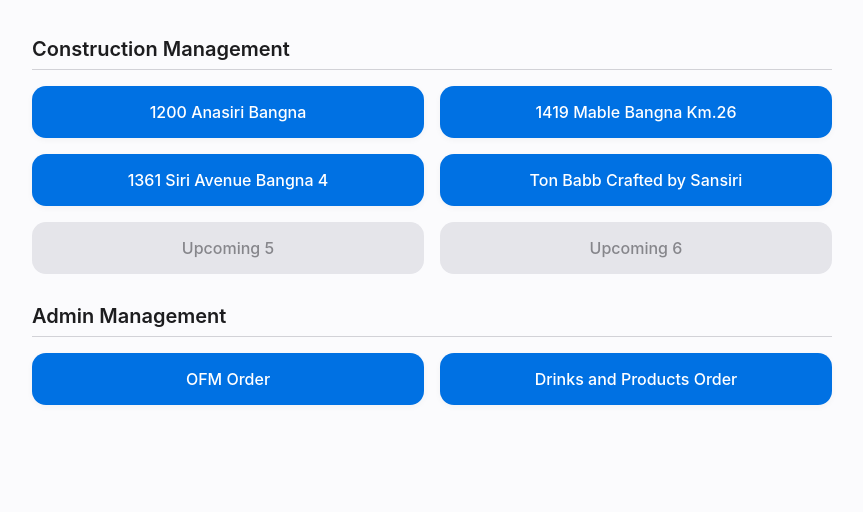
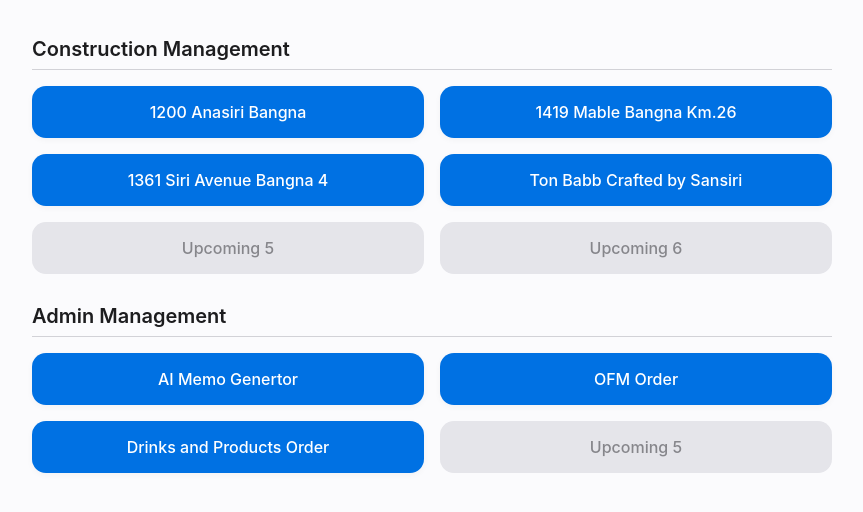
Before and after one commit to thaicivilengineer-alt/PL1.1_Team, a plain HTML site: page index.html in a window 1280 px wide. Shown: the part 184-696 px from the top of the page, without its empty margins (208-1071 px from the left). Drawn offline with Linux system fonts and the light colour scheme.

Commit message:
Fix HTML structure and update links

```diff
--- a/index.html
+++ b/index.html
@@ -132,9 +132,13 @@
         <div class="section-title">Admin Management</div>
         <div class="button-grid">
             <!-- OFM Order Link -->
+            <a href="https://script.google.com/macros/s/AKfycbxS1ZlFY0g_59Y5RZbhhyJC7tfuc3dGRqq9t0vWwy3E6vFNYLXVS8fQ1-Bb5Lkbtx-4/exec" class="btn btn-active" target="_blank">AI Memo Genertor</a>
+            <!-- OFM Order Link -->
             <a href="https://script.google.com/macros/s/AKfycbzF51SPH55NJDNmIbIiKZ25JEffB_VevMc-y2DYBtZb_Pzjv3t9V3hkvvzNp8Jr3IUV/exec" class="btn btn-active" target="_blank">OFM Order</a>
             <!-- Office Supplies Order Link -->
             <a href="https://script.google.com/macros/s/AKfycbzYr3k5KQWfB0R3J85yO5YlvkSCzvBDnkZGqzMN4tRYkfG1nPlxSEtBMX6PLMX19sjTXg/exec" class="btn btn-active" target="_blank">Drinks and Products Order</a>
+            <!-- Link 5 (Coming Soon) -->
+            <div class="btn btn-inactive">Upcoming 5</div>
         </div>
     </div>
 
```
